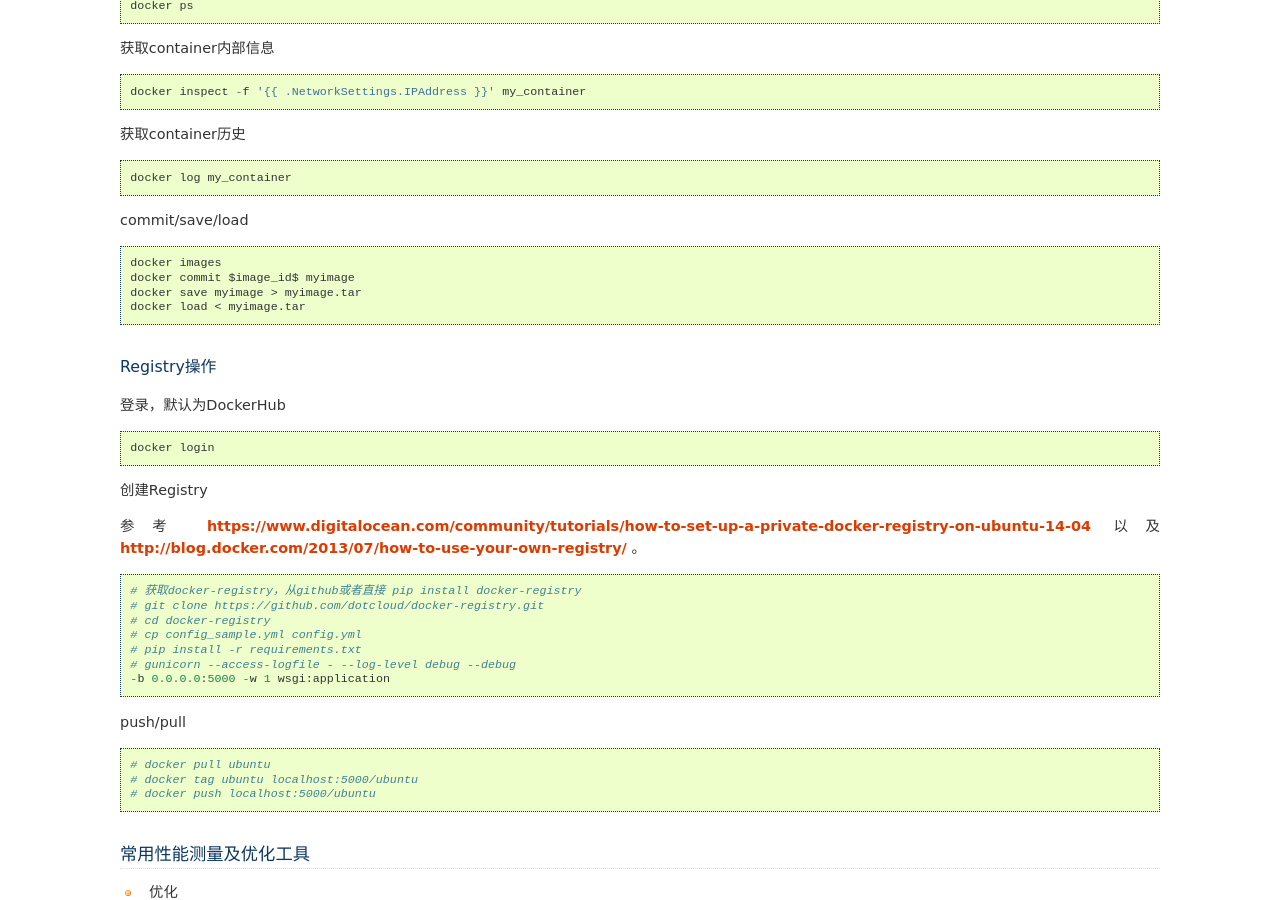
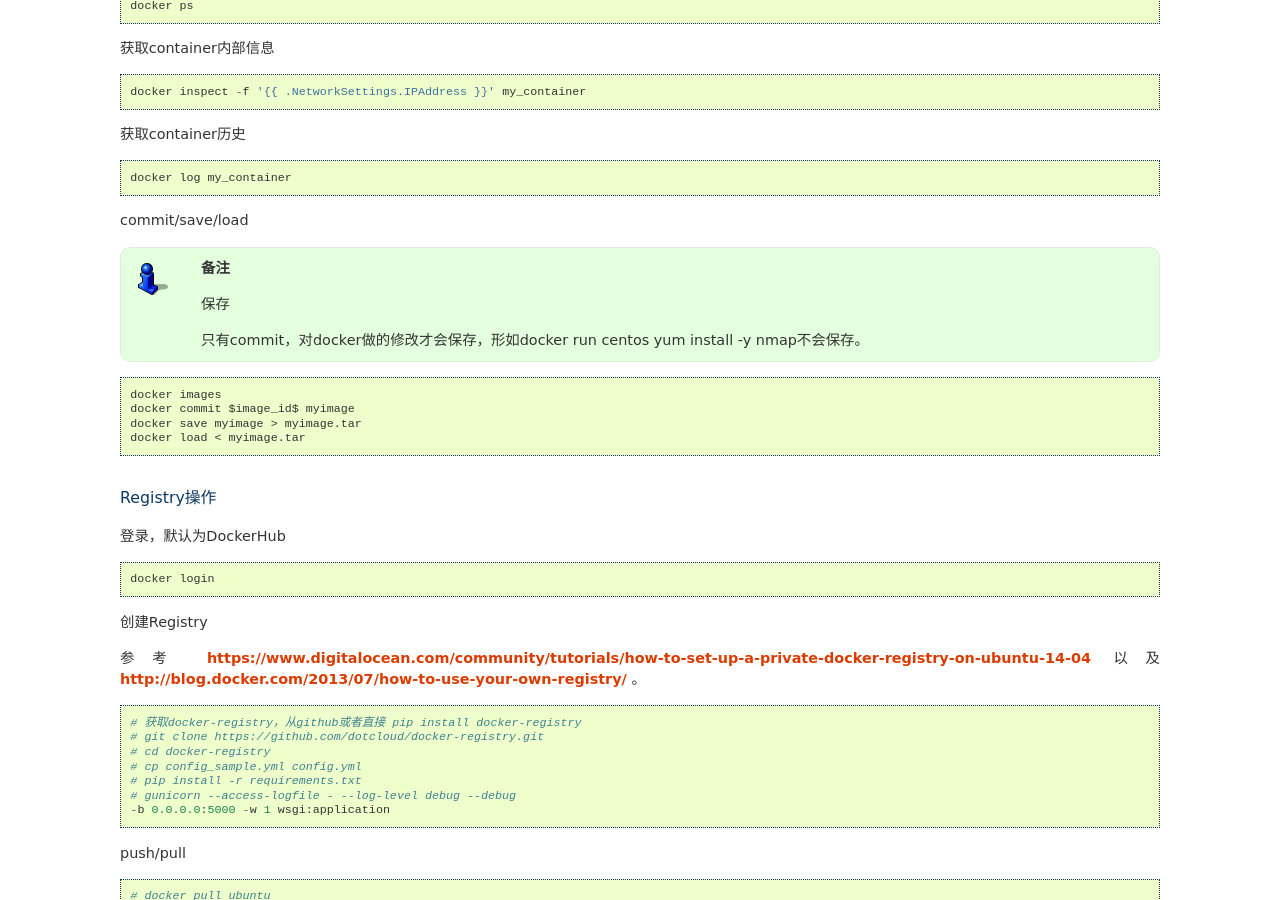
Before and after one commit to lofyer/InTheCloud, a Sphinx documentation site: the page built from source/posts/appendix01.rst, in a window 1280 px wide and 900 px high, scrolled down 8363 px. Built offline with Sphinx 7.4.7, drawn with Linux system fonts in a browser that asks for light colours; formulas are drawn with MathJax 3.

Commit message:
docker commit 保存

```diff
--- a/source/posts/appendix01.rst
+++ b/source/posts/appendix01.rst
@@ -274,6 +274,10 @@ Docker已经越来越流行了（IaaS平台开始支持它，PaaS平台也开始
 
 commit/save/load
 
+.. note:: 保存
+
+    只有commit，对docker做的修改才会保存，形如docker run centos yum install -y nmap不会保存。
+
 .. code::
 
     docker images
```
